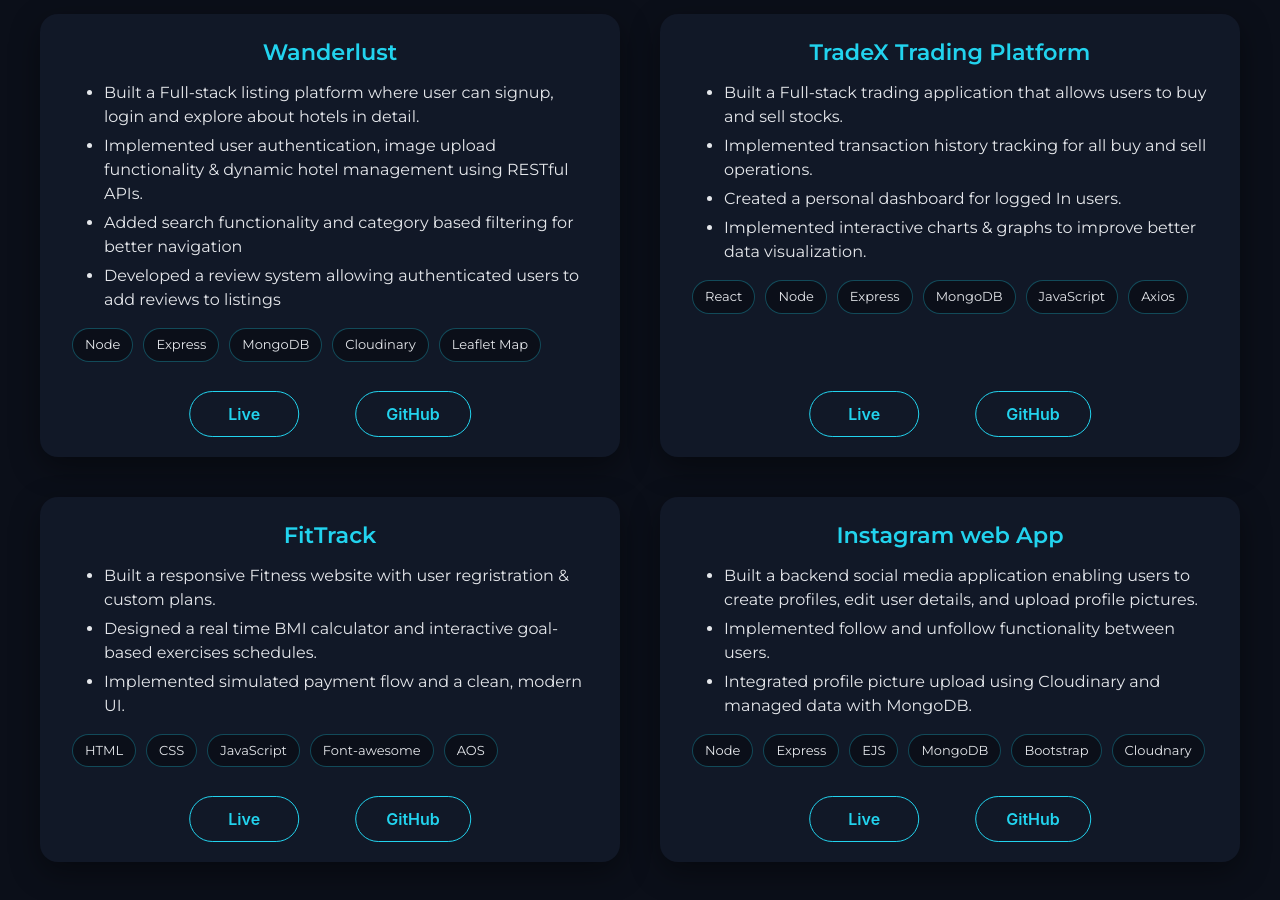
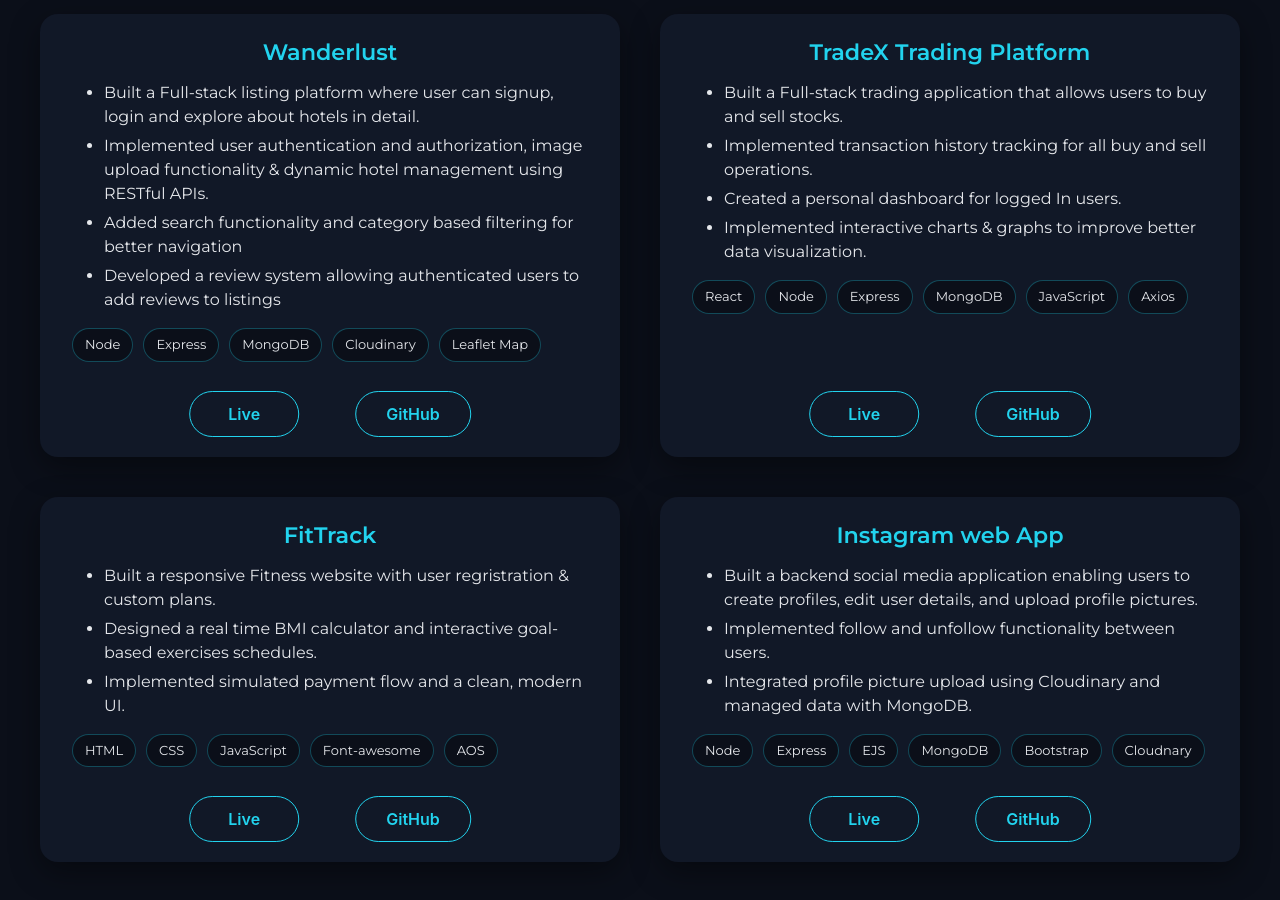
Before and after one commit to amankumawat06/Aman-Portfolio, a React (Create React App) app: page / in a window 1280 px wide. Shown: the part 1100-2000 px from the top of the page. Built offline with nearby package versions, Linux system fonts and the light colour scheme; a web font is replaced by a local one.

Commit message:
Fix Dashboard issue

```diff
--- a/src/components/Dashboard.jsx
+++ b/src/components/Dashboard.jsx
@@ -26,7 +26,7 @@ const Dashboard = () => {
         "Node.Js",
         "Express",
         "MongoDB",
-        "Clodinary",
+        "Cloudinary",
         "JavaScript",
         "Bootstrap",
         "Tailwind CSS",
--- a/src/components/Projects.jsx
+++ b/src/components/Projects.jsx
@@ -6,7 +6,7 @@ const projectData = [
     title: "Wanderlust",
     description:[
       "Built a Full-stack listing platform where user can signup, login and explore about hotels in detail.",
-      "Implemented user authentication, image upload functionality & dynamic hotel management using RESTful APIs.",
+      "Implemented user authentication and authorization, image upload functionality & dynamic hotel management using RESTful APIs.",
       "Added search functionality and category based filtering for better navigation",
       "Developed a review system allowing authenticated users to add reviews to listings"
     ],
```
